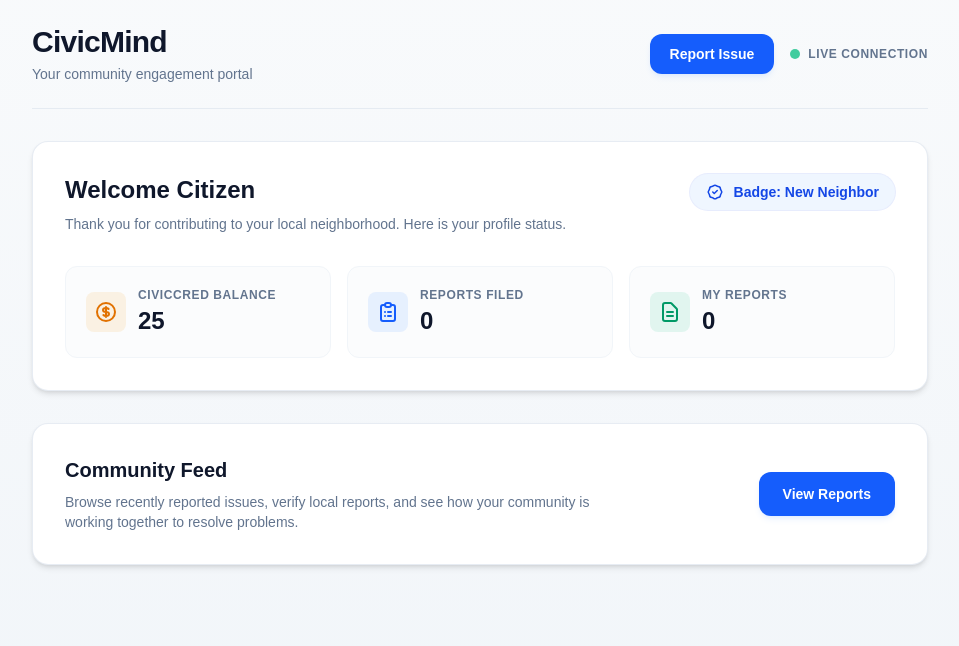
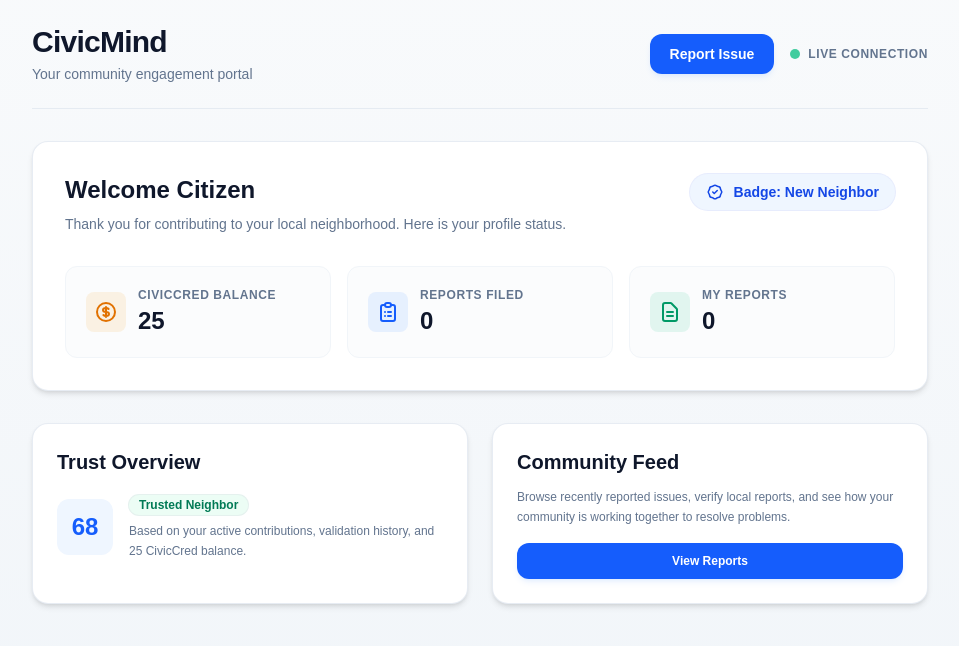
Before and after one commit to rajivtejayt-ship-it/CivicMind, a Next.js app: page /dashboard in a window 1280 px wide. Shown: the top 646 px of the page, without its empty margins (160-1119 px from the left). Built offline with nearby package versions, Linux system fonts and the light colour scheme.

Commit message:
Implement deterministic TrustAgent MVP and integrate trust score features

```diff
--- /dev/null
+++ b/src/agents/TrustAgent.ts
@@ -0,0 +1,64 @@
+import { CivicUser, CivicIssue, TrustExplainer } from "../types/civic";
+
+export interface TrustResult {
+  score: number;
+  explainer: TrustExplainer;
+}
+
+export function calculateTrustScore(
+  user: CivicUser,
+  issue: CivicIssue
+): TrustResult {
+  const baseScore = 50;
+
+  // Reporter CivicCred: user.civicCred * 0.3, maximum 30
+  const reporterCivicCredContribution = Math.min(30, user.civicCred * 0.3);
+
+  // Evidence: issue.evidenceCount * 5, maximum 15
+  const evidenceMultiplier = Math.min(15, (issue.evidenceCount || 0) * 5);
+
+  // Community Confirmations: issue.communityConfirmations * 3, maximum 15
+  // Linked Reports: issue.linkedReports * 2, maximum 10
+  const confirmationsContrib = Math.min(15, (issue.communityConfirmations || 0) * 3);
+  const linkedReportsContrib = Math.min(10, (issue.linkedReports || 0) * 2);
+  const verificationWeight = confirmationsContrib + linkedReportsContrib;
+
+  // Rejected Reports Penalty: ((user.reportsRejected / user.reportsFiled) * 20) if reportsFiled > 0, maximum 20
+  let anomalyPenalty = 0;
+  if (user.reportsFiled > 0) {
+    anomalyPenalty = Math.min(
+      20,
+      ((user.reportsRejected || 0) / user.reportsFiled) * 20
+    );
+  }
+
+  // Calculate final score
+  let finalScore =
+    baseScore +
+    reporterCivicCredContribution +
+    evidenceMultiplier +
+    verificationWeight -
+    anomalyPenalty;
+
+  // Clamp final score between 0 and 100
+  finalScore = Math.max(0, Math.min(100, finalScore));
+  const roundedScore = Math.round(finalScore * 10) / 10;
+
+  // Formulate explanation reasoning text
+  const reason = `Base: ${baseScore}, CivicCred: +${reporterCivicCredContribution.toFixed(1)}, Evidence: +${evidenceMultiplier.toFixed(1)}, Community/Linked: +${verificationWeight.toFixed(1)}, Penalty: -${anomalyPenalty.toFixed(1)}`;
+
+  const explainer: TrustExplainer = {
+    baseScore,
+    reporterCivicCredContribution,
+    evidenceMultiplier,
+    verificationWeight,
+    anomalyPenalty,
+    finalScore: roundedScore,
+    reason,
+  };
+
+  return {
+    score: roundedScore,
+    explainer,
+  };
+}
--- a/src/app/dashboard/page.tsx
+++ b/src/app/dashboard/page.tsx
@@ -157,26 +157,50 @@ export default function DashboardPage() {
           </div>
         </div>
 
+        <div className="grid gap-6 md:grid-cols-2">
+          {/* Trust Overview Card */}
+          <div className="rounded-2xl border border-slate-200/80 bg-white p-6 shadow-md dark:border-zinc-800/80 dark:bg-zinc-900 flex flex-col justify-between">
+            <div className="space-y-4">
+              <h2 className="text-xl font-bold text-slate-900 dark:text-white">
+                Trust Overview
+              </h2>
+              <div className="flex items-center gap-4">
+                <div className="flex h-14 w-14 items-center justify-center rounded-xl bg-blue-50 text-blue-600 dark:bg-blue-950/40 dark:text-blue-400 shrink-0">
+                  <span className="text-2xl font-black">68</span>
+                </div>
+                <div>
+                  <div className="inline-flex items-center gap-1.5 rounded-full bg-emerald-50 px-2.5 py-0.5 text-xs font-semibold text-emerald-700 ring-1 ring-emerald-700/10 dark:bg-emerald-950/40 dark:text-emerald-400 dark:ring-emerald-400/20">
+                    Trusted Neighbor
+                  </div>
+                  <p className="text-xs text-slate-500 dark:text-zinc-400 mt-1.5 leading-relaxed">
+                    Based on your active contributions, validation history, and 25 CivicCred balance.
+                  </p>
+                </div>
+              </div>
+            </div>
+          </div>
+
           {/* Community Feed / Navigation Card */}
-        <div className="rounded-2xl border border-slate-200/80 bg-white p-6 shadow-md dark:border-zinc-800/80 dark:bg-zinc-900 sm:p-8">
-          <div className="flex flex-col gap-6 sm:flex-row sm:items-center sm:justify-between">
-            <div className="space-y-2">
+          <div className="rounded-2xl border border-slate-200/80 bg-white p-6 shadow-md dark:border-zinc-800/80 dark:bg-zinc-900 flex flex-col justify-between">
+            <div className="space-y-3">
               <h2 className="text-xl font-bold text-slate-900 dark:text-white">
                 Community Feed
               </h2>
-              <p className="text-sm text-slate-500 dark:text-zinc-400 max-w-xl">
+              <p className="text-xs text-slate-500 dark:text-zinc-400 leading-relaxed">
                 Browse recently reported issues, verify local reports, and see how your community is working together to resolve problems.
               </p>
             </div>
+            <div className="pt-4">
               <Link
                 href="/issues"
-              className="inline-flex items-center justify-center rounded-xl bg-blue-600 px-6 py-3 text-sm font-bold text-white shadow-md shadow-blue-500/10 transition-all hover:bg-blue-700 active:scale-98 dark:bg-blue-500 dark:hover:bg-blue-600 whitespace-nowrap self-start sm:self-center"
+                className="inline-flex items-center justify-center rounded-xl bg-blue-600 px-5 py-2.5 text-xs font-bold text-white shadow-md shadow-blue-500/10 transition-all hover:bg-blue-700 active:scale-98 dark:bg-blue-500 dark:hover:bg-blue-600 w-full text-center"
               >
                 View Reports
               </Link>
             </div>
           </div>
         </div>
+      </div>
     </main>
   );
 }
--- a/src/app/issues/page.tsx
+++ b/src/app/issues/page.tsx
@@ -238,19 +238,27 @@ export default function IssuesPage() {
                         {issue.status}
                       </span>
                     </div>
-                    <div className="flex items-center gap-1">
-                      <span className="font-semibold text-slate-400 dark:text-zinc-500">
+                    <div className="flex items-center gap-1 group relative">
+                      <span className="font-semibold text-slate-400 dark:text-zinc-500 cursor-help">
                         Trust:
                       </span>
                       <span
-                        className={`font-black ${getTrustStyles(
+                        className={`font-black cursor-help ${getTrustStyles(
                           issue.trustScore ?? 0
                         )}`}
+                        title={issue.trustExplainer?.reason || "Calculated by Trust Agent"}
                       >
                         {issue.trustScore ?? 0}
                       </span>
                     </div>
                   </div>
+
+                  {issue.trustExplainer?.reason && (
+                    <div className="text-[10px] text-slate-400 dark:text-zinc-500 font-medium bg-slate-50 dark:bg-zinc-950 p-2 rounded-lg border border-slate-100 dark:border-zinc-900/60 leading-normal">
+                      <span className="font-bold block text-slate-500 dark:text-zinc-400 mb-0.5">Trust Agent breakdown:</span>
+                      {issue.trustExplainer.reason}
+                    </div>
+                  )}
 
                   <div className="flex items-center justify-between text-xs">
                     <div className="inline-flex items-center gap-1.5 rounded-full bg-slate-100/80 px-2.5 py-1 font-semibold text-slate-600 dark:bg-zinc-800 dark:text-zinc-300">
--- a/src/app/report/page.tsx
+++ b/src/app/report/page.tsx
@@ -2,7 +2,8 @@
 
 import React, { useState } from "react";
 import Link from "next/link";
-import { AIClassification, CivicIssue } from "@/types/civic";
+import { AIClassification, CivicIssue, CivicUser } from "@/types/civic";
+import { calculateTrustScore } from "@/agents/TrustAgent";
 
 export default function ReportIssuePage() {
   const [title, setTitle] = useState("");
@@ -108,7 +109,23 @@ export default function ReportIssuePage() {
         return;
       }
 
-      const issue: CivicIssue = {
+      const userData: CivicUser = {
+        uid: user.uid,
+        displayName: user.displayName || "Anonymous Citizen",
+        email: user.email || "",
+        photoURL: user.photoURL || undefined,
+        civicCred: 25,
+        badge: "New Neighbor",
+        role: "citizen",
+        reportsFiled: 0,
+        reportsConfirmed: 0,
+        reportsRejected: 0,
+        isGuardian: false,
+        joinedAt: new Date().toISOString(),
+        lastActiveAt: new Date().toISOString(),
+      };
+
+      const tempIssue: CivicIssue = {
         id: "",
         title,
         description,
@@ -119,7 +136,7 @@ export default function ReportIssuePage() {
           lng: parseFloat(lng) || 0,
         },
         reporterId: user.uid,
-        trustScore: 75,
+        trustScore: 0,
         impactScore: 50,
         status: "reported",
         classificationReason: aiResult?.reasoning || "",
@@ -129,6 +146,14 @@ export default function ReportIssuePage() {
         linkedReports: 0,
         createdAt: new Date().toISOString(),
         updatedAt: new Date().toISOString(),
+      };
+
+      const trust = calculateTrustScore(userData, tempIssue);
+
+      const issue: CivicIssue = {
+        ...tempIssue,
+        trustScore: trust.score,
+        trustExplainer: trust.explainer,
       };
 
       await createIssue(issue);
```
Lines whose indentation alone changed are shown as unchanged.
